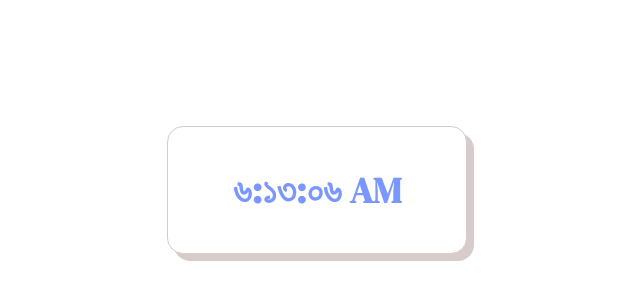
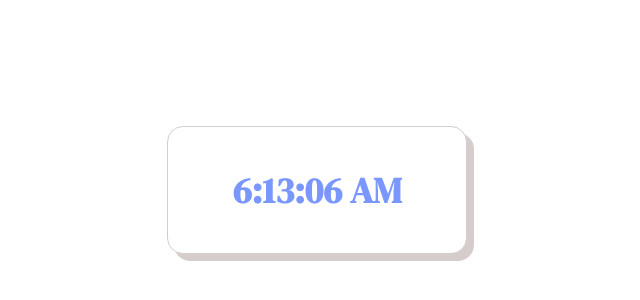
Before and after one commit to Tusar78/100DaysOfCode, a React (Create React App) app in the folder Day-4/my-app/: page / in a window 1280 px wide. Shown: the part 210-510 px from the top of the page, without its empty margins (323-963 px from the left). Built offline with nearby package versions, Linux system fonts and the light colour scheme.

Commit message:
Update readme file

```diff
--- a/Day-4/my-app/src/App.js
+++ b/Day-4/my-app/src/App.js
@@ -3,7 +3,7 @@ import Clock from "./Components/Clock";
 function App() {
   return (
     <>
-      <Clock locale="bn-BD" />
+      <Clock locale="en-US" />
     </>
   );
 }
```
Also changed, not shown: 1 other file (tests, documents, lock files or other folders).
